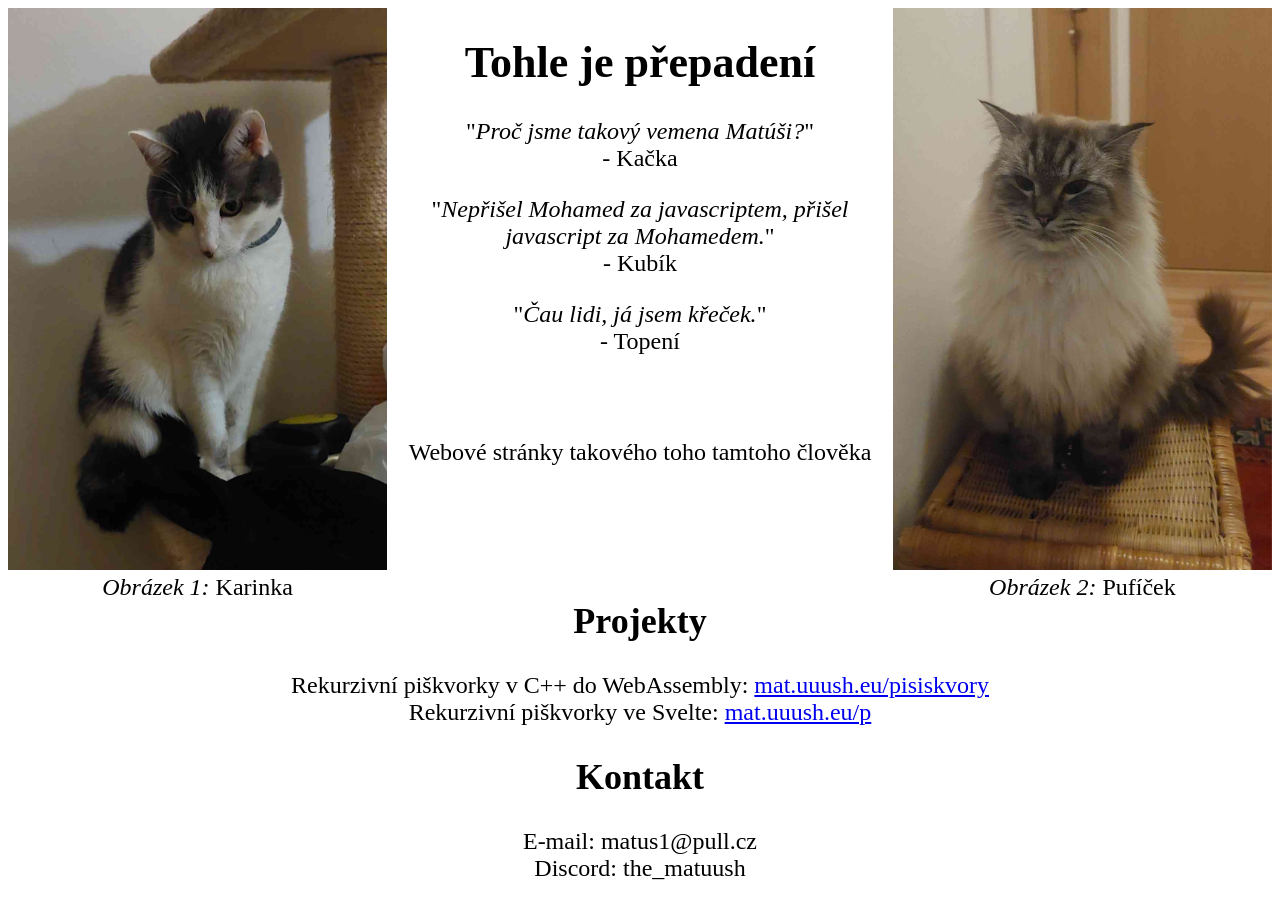
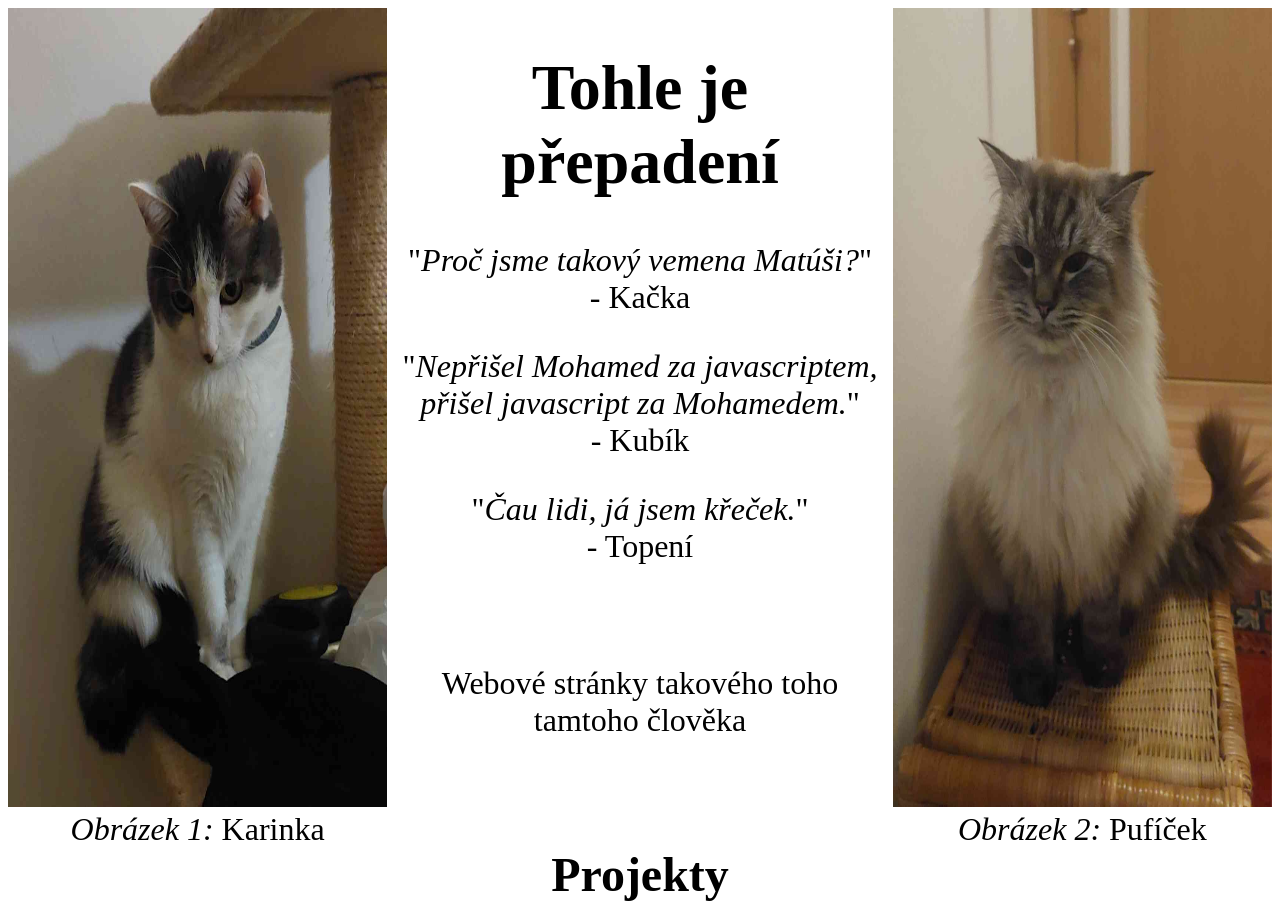
Before and after one commit to Matuush/matuush.github.io, a plain HTML site: page index.html in a window 1280 px wide. Shown: the top 909 px of the page. Drawn offline with Linux system fonts and the light colour scheme.

Commit message:
relative text size

```diff
--- a/index.html
+++ b/index.html
@@ -1,30 +1,24 @@
  <!DOCTYPE html>
 <html>
 <head>
-      <title> Deez nuts </title>
+   <title> Deez nuts </title>
    <style>
-.text {
-   font-size: 24px;
+.title {
    color: black;
+   font-size: 400%;
 }
 .subtitle {
-   font-size: 36px;
+   color: black;
+   font-size: 300%;
 }
-.main {
-  grid-area: main;
+.text {
+   color: black;
+   font-size: 200%;
 }
-.left {
-   grid-area: left;
-   object-fit: cover;
-}
-.right {
-   grid-area: right;
-   object-fit: cover;
-}
-.down {
-   grid-area: down;
-   object-fit: cover;
-}
+.main {grid-area: main;}
+.left {grid-area: left;}
+.right {grid-area: right;}
+.down {grid-area: down;}
 img {
    width: 100%;
    height: 100%;
@@ -46,7 +40,7 @@ img {
 <body> <center>
    <div class='container'>
       <div class='main'>
-         <h1 class='title' style='font-size:44px'>Tohle je přepadení</h1>
+         <h1 class='title'>Tohle je přepadení</h1>
          <p class='text'>
             "<i>Proč jsme takový vemena Matúši?</i>"<br>
             - Kačka
```
